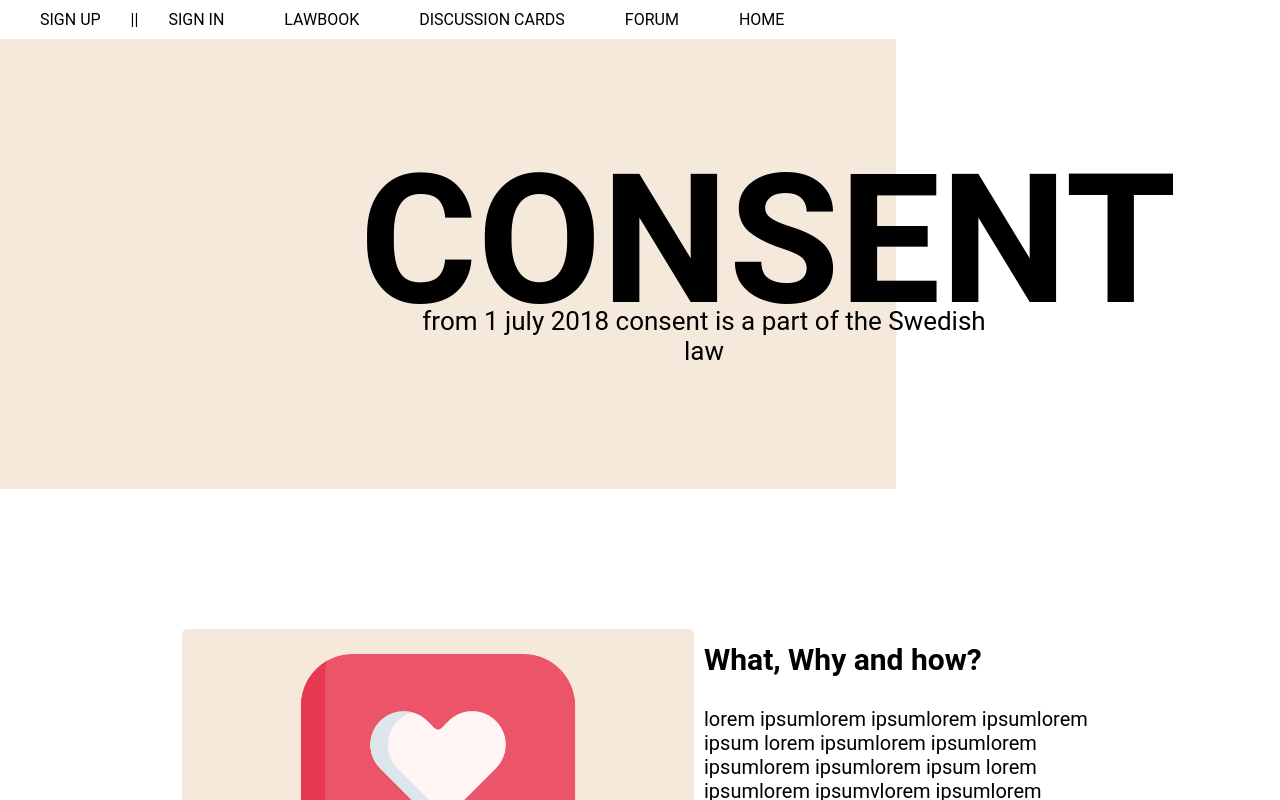
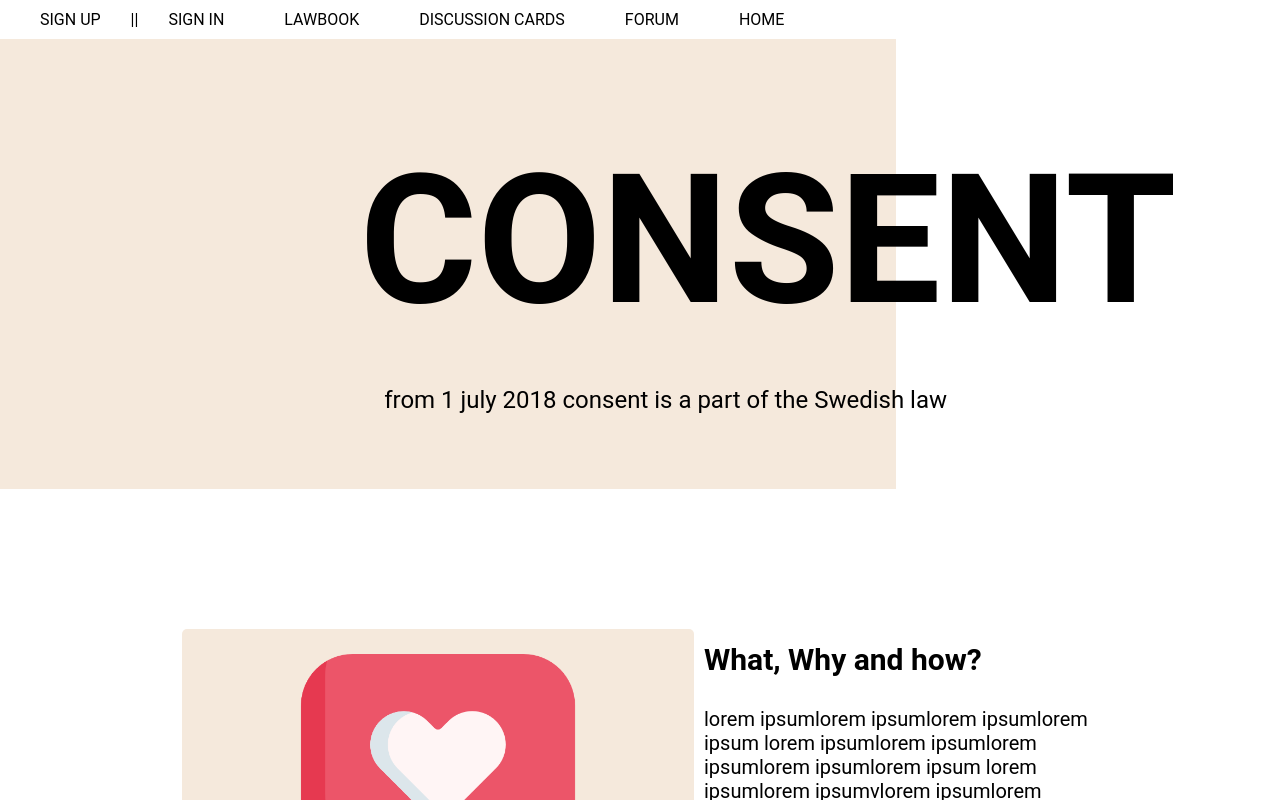
Before and after one commit to mhammarback/final-project, a React (Create React App) app in the folder frontend/: page / in a window 1280 px wide. Shown: the top 800 px of the page. Built offline with nearby package versions, Linux system fonts and the light colour scheme.

Commit message:
header styled components

```diff
--- a/frontend/src/components/Header.js
+++ b/frontend/src/components/Header.js
@@ -74,24 +74,24 @@ const HeaderTextSmall = styled.p`
 
 	@media (min-width: 780px) and (max-width: 1024px) {
 		display:flex;
-		top: 40%;
-		left: 48%;
+		top: 44%;
+    left: 48%;
 		transform: translate(-50%, -50%);
 		font-size: 17px;
 	}
 
 	@media (min-width: 1024px) and (max-width: 1240px) {
 		display:flex;
-		top: 40%;
-		left: 50%;
+		top: 48%;
+		left: 54%;
 		transform: translate(-50%, -50%);
 		font-size: 22px;
 	}
 
 		@media (min-width: 1240px) {
 			display:flex;
-			top: 42%;
-		  left: 55%;
-		  font-size: 26px;
+			top: 50%;
+		  left: 52%;
+		  font-size: 24px;
 	}
 `
```
